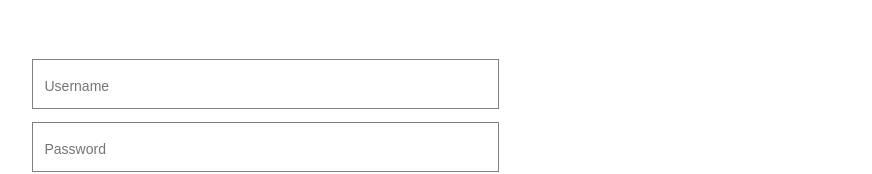
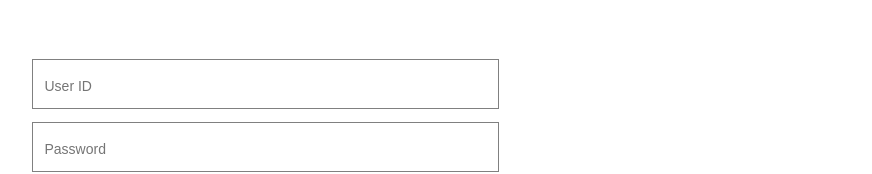
Before and after one commit to hufs-icelink/testRepo, a React (Create React App) app in the folder icelink-frontend/frontend-react/: page /signIn in a window 1280 px wide. Shown: the part 143-317 px from the top of the page, without its empty margins (375-1247 px from the left). Built offline with nearby package versions, Linux system fonts and the light colour scheme.

Commit message:
Update SignIn.js

```diff
--- a/icelink-frontend/frontend-react/src/SignIn.js
+++ b/icelink-frontend/frontend-react/src/SignIn.js
@@ -7,10 +7,10 @@ function SignIn(props) {
     <div class="main-wrap">
       <section class="login-input-section-wrap">
         <div class="login-input-wrap">
-          <input placeholder="Username" type="text"></input>
+          <input id="userID" placeholder="User ID" type="text"></input>
         </div>
         <div class="login-input-wrap password-wrap">
-          <input placeholder="Password" type="password"></input>
+          <input id="userPass" placeholder="Password" type="password"></input>
         </div>
         <div class="login-button-wrap">
           <button>Sign in</button>
```
